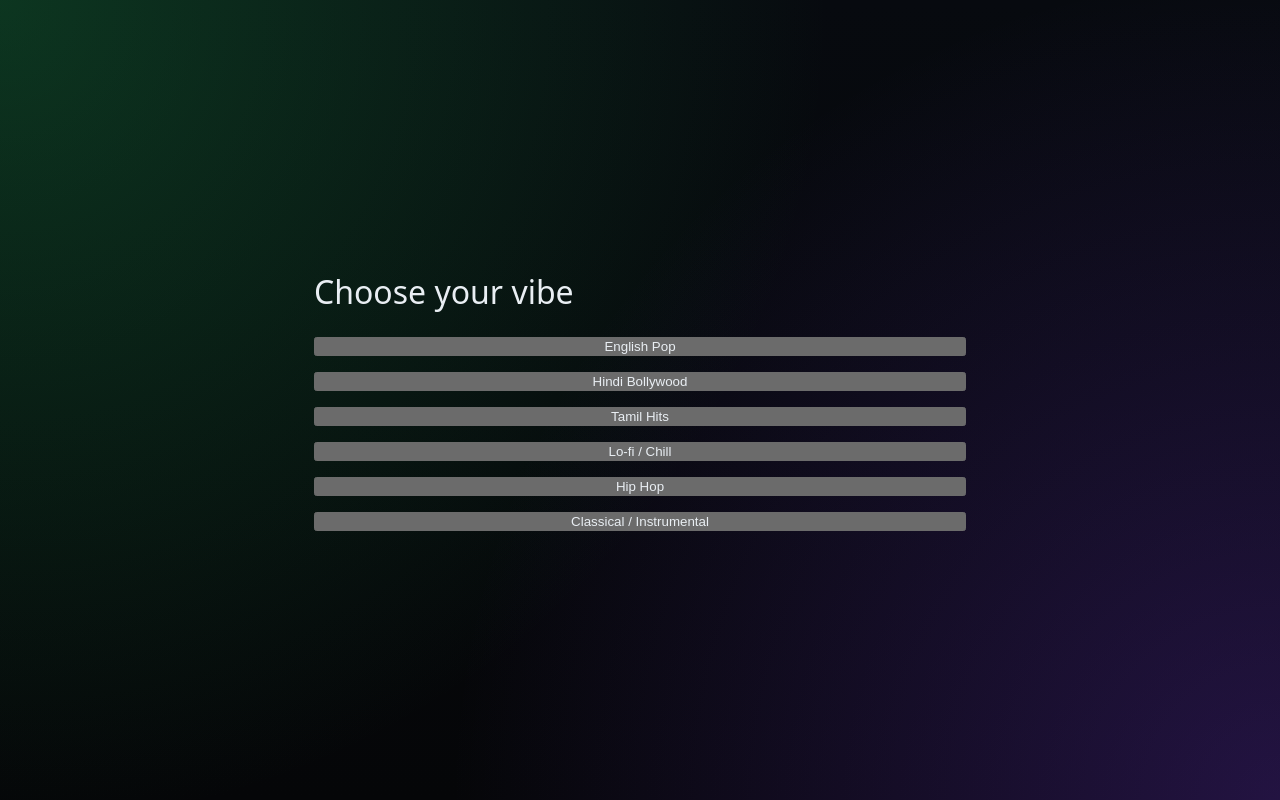
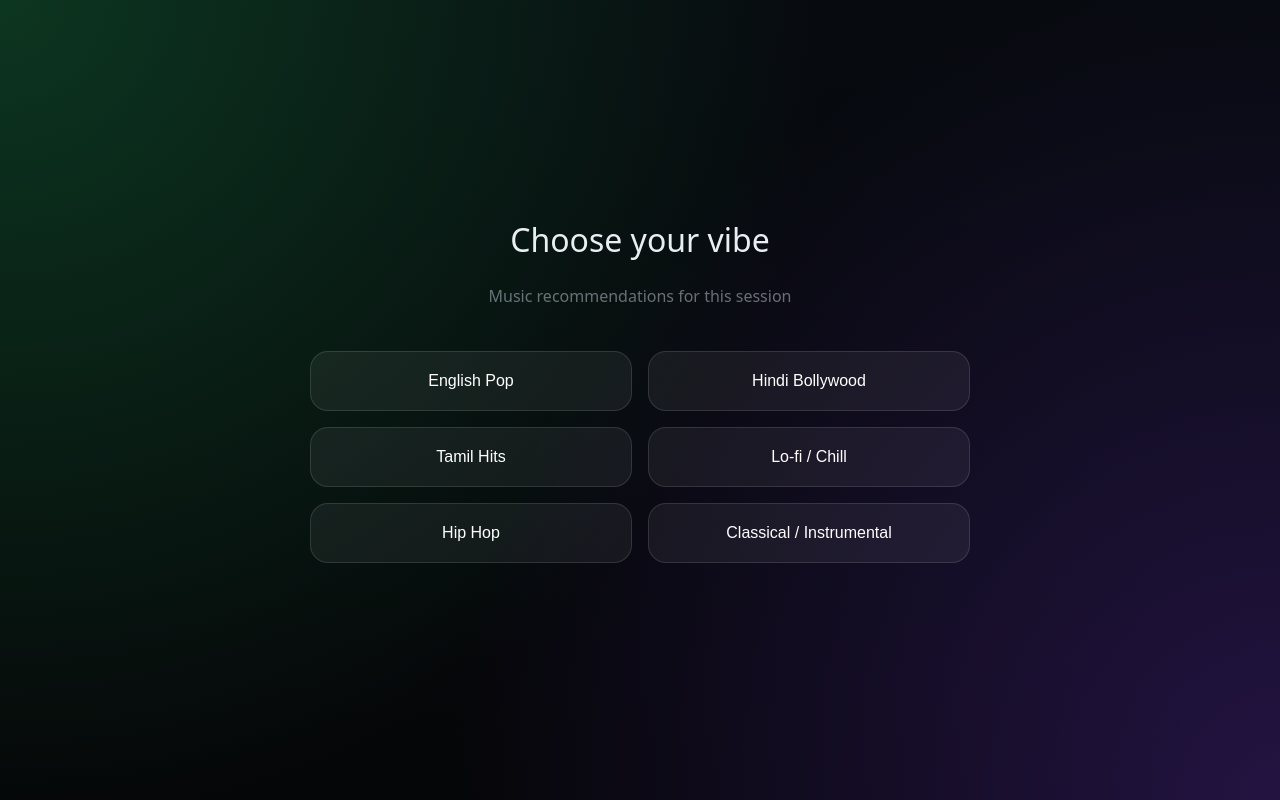
Before and after one commit to abhimanyucr7/resonance-frontend, a React (Vite) app: page / in a window 1280 px wide. Built offline with nearby package versions, Linux system fonts and the light colour scheme.

Commit message:
Safe pagination: allow append and handle overlapping ids

```diff
--- a/src/App.tsx
+++ b/src/App.tsx
@@ -33,19 +33,18 @@ function App() {
   const [hasMore, setHasMore] = useState(true);
   const [loadingMore, setLoadingMore] = useState(false);
 
+  // pageRef prevents async/state races when resetting or incrementing page
   const pageRef = useRef(1);
   const audioRef = useRef<HTMLAudioElement | null>(null);
 
-  /* Load preference */
+  /* Load saved preference (session only) */
   useEffect(() => {
     const saved = sessionStorage.getItem("music-preference");
     if (saved) setPreference(JSON.parse(saved));
   }, []);
 
-  /* Initial fetch */
+  /* Initial fetch for page 1 whenever preference or search changes */
   useEffect(() => {
-    if (!preference && !searchTerm) return;
-
     const query = searchTerm || preference?.query;
     if (!query) return;
 
@@ -55,17 +54,21 @@ function App() {
     fetch(`${BACKEND_URL}/search?q=${encodeURIComponent(query)}&page=1`)
       .then((res) => res.json())
       .then((data: Track[]) => {
+        // set fresh list (page 1)
         setTracks(data);
         setQueueIndex(null);
         setIsPlaying(false);
         setCurrentTime(0);
         setDuration(0);
       })
-      .catch(() => setTracks([]));
+      .catch((err) => {
+        console.error("Initial search failed:", err);
+        setTracks([]);
+      });
   }, [preference, searchTerm]);
 
-  /* LOAD MORE — FIXED */
-  const loadMore = () => {
+  /* LOAD MORE (safe, user-clicked) */
+  const loadMore = async () => {
     if (loadingMore || !hasMore) return;
 
     const query = searchTerm || preference?.query;
@@ -79,25 +82,54 @@ function App() {
 
     setLoadingMore(true);
 
-    fetch(
+    try {
+      const res = await fetch(
         `${BACKEND_URL}/search?q=${encodeURIComponent(query)}&page=${nextPage}`
-    )
-      .then((res) => res.json())
-      .then((data: Track[]) => {
-        if (data.length === 0) {
+      );
+      const data: Track[] = await res.json();
+
+      if (!data || data.length === 0) {
         setHasMore(false);
         return;
       }
 
-        // ✅ APPEND DIRECTLY (NO FILTERING)
-        setTracks((prev) => [...prev, ...data]);
+      // Important: some backends return overlapping ids across pages.
+      // To guarantee visible results we append items and make sure repeated ids
+      // get turned into unique values for rendering only (so duplicates show).
+      // We preserve all original metadata (title, previewUrl, etc).
+      setTracks((prev) => {
+        const existingIds = new Set(prev.map((t) => String((t as any).id)));
+        const normalized: Track[] = data.map((t) => {
+          const rawId = String((t as any).id);
+          if (!existingIds.has(rawId)) {
+            // no collision — return as-is
+            return t;
+          } else {
+            // collision — create a stable synthetic id for this copy
+            // keep all other fields identical. We cast to unknown then to Track
+            const synthetic = { ...t, id: `${rawId}-p${nextPage}` } as unknown as Track;
+            return synthetic;
+          }
+        });
 
+        // Append directly (no filtering) so the user always sees the new results.
+        return [...prev, ...normalized];
+      });
+
+      // update page ref only after successful append
       pageRef.current = nextPage;
-      })
-      .finally(() => setLoadingMore(false));
+
+      // if we've reached max pages, stop
+      if (nextPage >= MAX_PAGES) setHasMore(false);
+    } catch (err) {
+      console.error("Load more failed:", err);
+      setHasMore(false);
+    } finally {
+      setLoadingMore(false);
+    }
   };
 
-  /* Playback (unchanged) */
+  /* Playback logic (unchanged, uses index) */
   const currentTrack = queueIndex !== null ? tracks[queueIndex] : null;
 
   const playAtIndex = (index: number) => {
@@ -105,22 +137,25 @@ function App() {
     if (!track) return;
 
     audioRef.current?.pause();
-    const audio = new Audio(track.previewUrl);
+    const audio = new Audio((track as any).previewUrl);
     audioRef.current = audio;
 
-    audio.play();
+    audio
+      .play()
+      .catch((e) => {
+        // autoplay may be blocked; handle gracefully
+        console.warn("Playback failed to start:", e);
+      });
+
     setQueueIndex(index);
     setIsPlaying(true);
 
     audio.onloadedmetadata = () => setDuration(audio.duration);
     audio.ontimeupdate = () => setCurrentTime(audio.currentTime);
-    audio.onended = () => playNext();
+    audio.onended = () => {
+      if (index < tracks.length - 1) playAtIndex(index + 1);
+      else setIsPlaying(false);
     };
-
-  const playNext = () => {
-    if (queueIndex !== null && queueIndex < tracks.length - 1) {
-      playAtIndex(queueIndex + 1);
-    }
   };
 
   const togglePlay = () => {
@@ -138,19 +173,44 @@ function App() {
   /* ONBOARDING (unchanged) */
   if (!preference) {
     return (
-      <div style={{ minHeight: "100vh", display: "grid", placeItems: "center" }}>
-        <div style={{ maxWidth: 700, width: "100%", padding: 24 }}>
-          <h1>Choose your vibe</h1>
-          <div style={{ display: "grid", gap: 16, marginTop: 24 }}>
+      <div
+        style={{
+          minHeight: "100vh",
+          display: "flex",
+          flexDirection: "column",
+          alignItems: "center",
+          justifyContent: "center",
+          gap: 24
+        }}
+      >
+        <h1 style={{ fontSize: 32 }}>Choose your vibe</h1>
+        <p style={{ opacity: 0.6 }}>Music recommendations for this session</p>
+
+        <div
+          style={{
+            display: "grid",
+            gridTemplateColumns: "repeat(auto-fit, minmax(220px, 1fr))",
+            gap: 16,
+            maxWidth: 700,
+            width: "100%",
+            padding: 20
+          }}
+        >
           {PREFERENCES.map((p) => (
             <button
               key={p.label}
               onClick={() => {
-                  sessionStorage.setItem(
-                    "music-preference",
-                    JSON.stringify(p)
-                  );
+                sessionStorage.setItem("music-preference", JSON.stringify(p));
                 setPreference(p);
+              }}
+              style={{
+                padding: 20,
+                borderRadius: 18,
+                background: "rgba(255,255,255,0.06)",
+                border: "1px solid rgba(255,255,255,0.12)",
+                color: "white",
+                fontSize: 16,
+                cursor: "pointer"
               }}
             >
               {p.label}
@@ -158,11 +218,10 @@ function App() {
           ))}
         </div>
       </div>
-      </div>
     );
   }
 
-  /* MAIN APP */
+  /* MAIN APP (unchanged layout) */
   return (
     <div style={{ maxWidth: 900, margin: "0 auto", padding: "24px 16px 160px" }}>
       <input
@@ -176,22 +235,37 @@ function App() {
           borderRadius: 18,
           background: "rgba(255,255,255,0.06)",
           border: "1px solid rgba(255,255,255,0.12)",
-          color: "white"
+          color: "white",
+          fontSize: 15,
+          outline: "none"
         }}
       />
 
       <TrackList
         tracks={tracks}
-        currentTrackId={currentTrack?.id ?? null}
+        currentTrackId={currentTrack ? (currentTrack as any).id : null}
         isPlaying={isPlaying}
-        onSelectTrack={(track) =>
-          playAtIndex(tracks.findIndex((t) => t.id === track.id))
-        }
+        onSelectTrack={(track) => {
+          // Find the index of the selected track (id might be synthetic)
+          const idx = tracks.findIndex((t) => String((t as any).id) === String((track as any).id));
+          if (idx >= 0) playAtIndex(idx);
+        }}
       />
 
       {hasMore && (
         <div style={{ textAlign: "center", marginTop: 24 }}>
-          <button onClick={loadMore}>
+          <button
+            onClick={loadMore}
+            disabled={loadingMore}
+            style={{
+              padding: "12px 24px",
+              borderRadius: 20,
+              background: "rgba(255,255,255,0.08)",
+              border: "1px solid rgba(255,255,255,0.18)",
+              color: "white",
+              cursor: "pointer"
+            }}
+          >
             {loadingMore ? "Loading..." : "Load more"}
           </button>
         </div>
@@ -204,8 +278,12 @@ function App() {
         duration={duration}
         onTogglePlay={togglePlay}
         onSeek={seek}
-        onNext={playNext}
-        onPrev={playNext}
+        onNext={() => {
+          if (queueIndex !== null && queueIndex < tracks.length - 1) playAtIndex(queueIndex + 1);
+        }}
+        onPrev={() => {
+          if (queueIndex !== null && queueIndex > 0) playAtIndex(queueIndex - 1);
+        }}
       />
     </div>
   );
```
Lines whose indentation alone changed are shown as unchanged.
